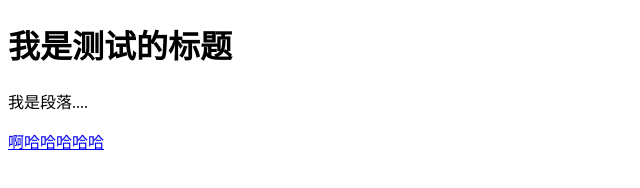
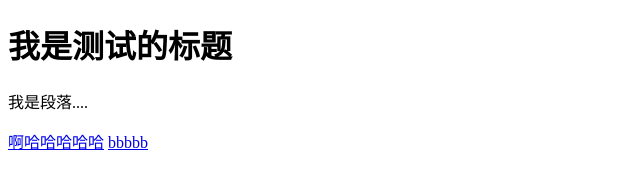
Before and after one commit to HanjuNan/GitDemo1, a plain HTML site: page index.html in a window 1280 px wide. Shown: the full height of the page, 0-640 px from the left. Drawn offline with Linux system fonts and the light colour scheme.

Commit message:
再次添加

```diff
--- a/index.html
+++ b/index.html
@@ -14,6 +14,7 @@
     <script></script>
 
     <a href="#">啊哈哈哈哈哈</a>
+    <a href="#">bbbbb</a>
 
     <script src="./js/abc.js"></script>
 
```
